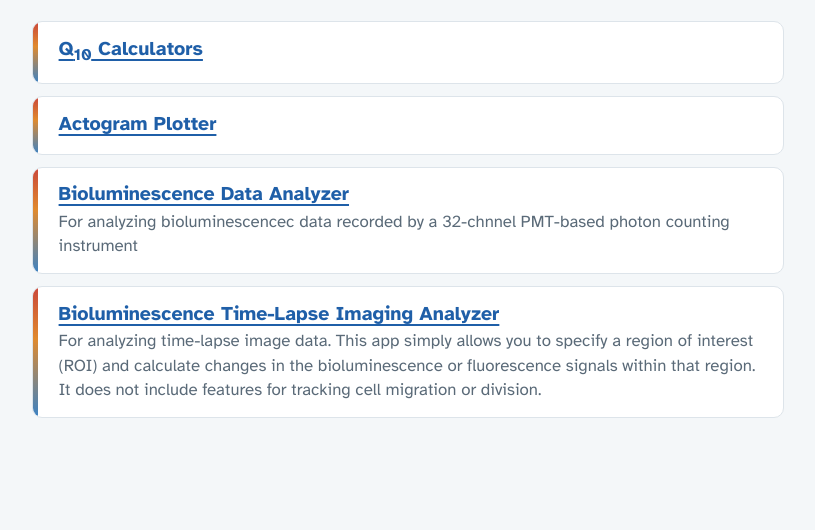
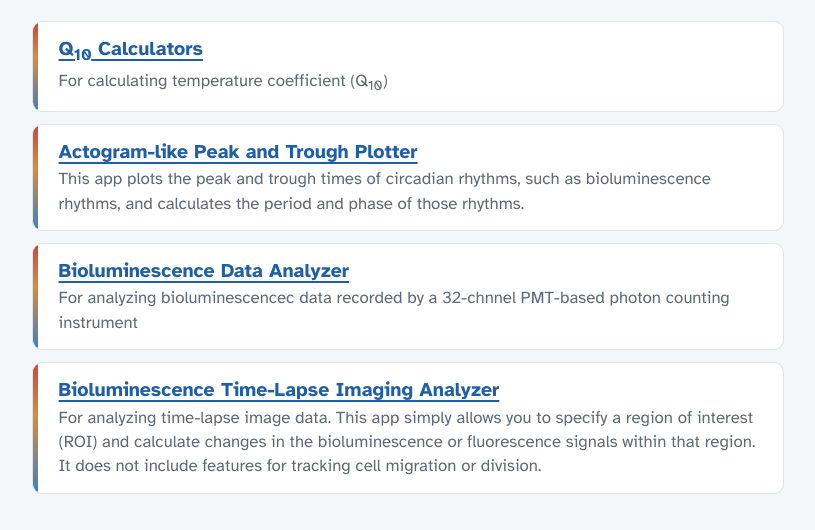
Before and after one commit to dxda6216/Web_Applications, a plain HTML site: page index.html in a window 1280 px wide. Shown: the part 102-632 px from the top of the page, without its empty margins (232-1047 px from the left). Drawn offline with Linux system fonts and the light colour scheme.

Commit message:
Revise Actogram Plotter description and title
Updated the description and title for the Actogram Plotter.

```diff
--- a/index.html
+++ b/index.html
@@ -150,9 +150,11 @@
   <ul class="webapps">
     <li>
       <h2 class="name"><a href="./q10_calculators.html">Q<sub>10</sub> Calculators</a></h2>
+      <p class="desc">For calculating temperature coefficient (Q<sub>10</sub>)</p>
     </li>
     <li>
-      <h2 class="name"><a href="./actogram_plotter/index.html">Actogram Plotter</a></h2>
+      <h2 class="name"><a href="./actogram_plotter/index.html">Actogram-like Peak and Trough Plotter</a></h2>
+      <p class="desc">This app plots the peak and trough times of circadian rhythms, such as bioluminescence rhythms, and calculates the period and phase of those rhythms.</p>
     </li>
     <li>
       <h2 class="name"><a href="./bioluminescence_data_analysis/index.html">Bioluminescence Data Analyzer</a></h2>
```
